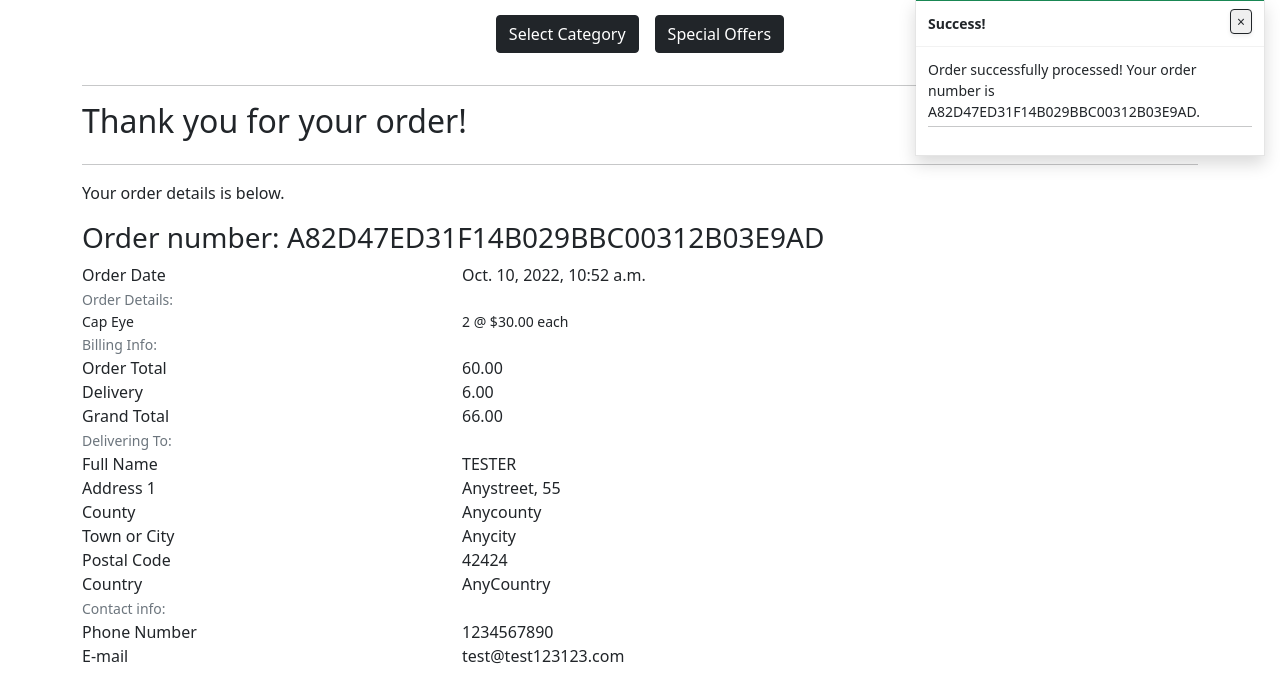
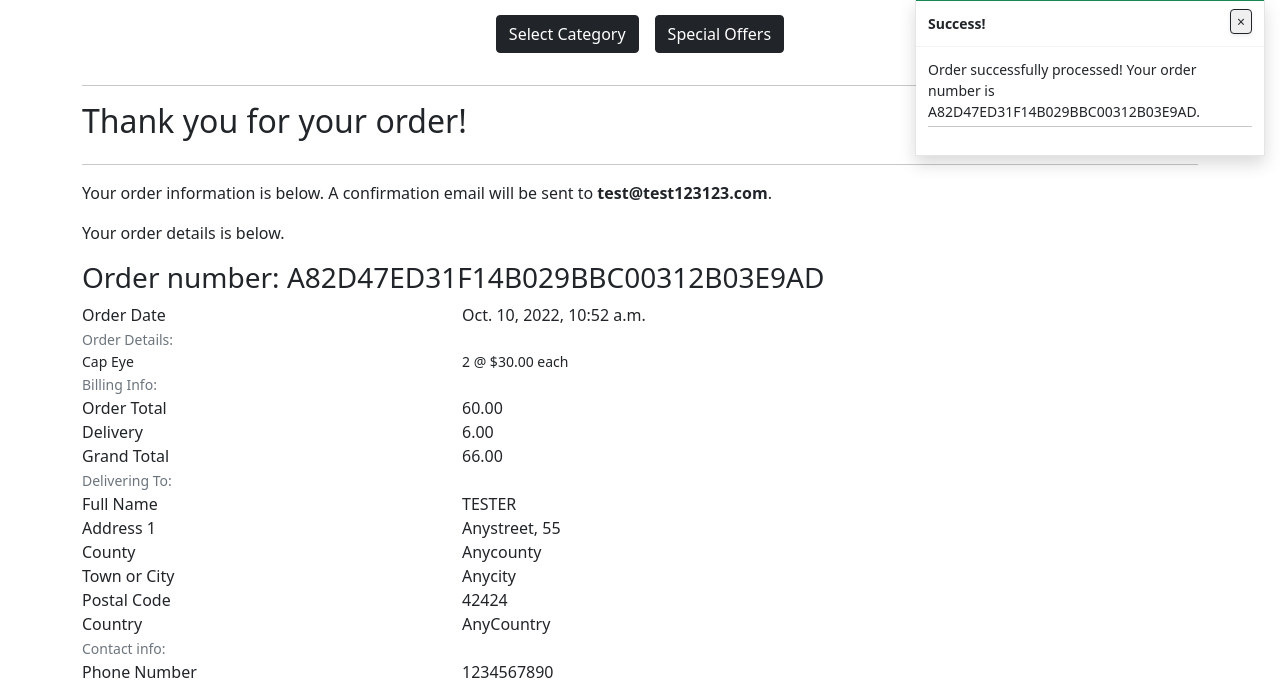
Before and after one commit to guisgrande/fifth-project-ci, a Django app: a page that uses templates/checkout/checkout_success.html in a window 1280 px wide. Shown: the part 73-755 px from the top of the page. Run offline with Django 3.2, Linux system fonts and the light colour scheme; a user stored in the database is signed in; data comes from the database, SQL or seed files in the repository; some libraries are stand-ins or nearby versions.

Commit message:
Add new content line to inform abou confirmation e-mail

```diff
--- a/templates/checkout/checkout_success.html
+++ b/templates/checkout/checkout_success.html
@@ -11,6 +11,7 @@
                 <hr>
                 <h2 class="logo-font mb-4">Thank you for your order!</h2>
                 <hr>
+                <p class="text-black">Your order information is below. A confirmation email will be sent to <strong>{{ order.email }}</strong>.</p>
                 <p class="text-black">Your order details is below.</p>
             </div>
         </div>
```
